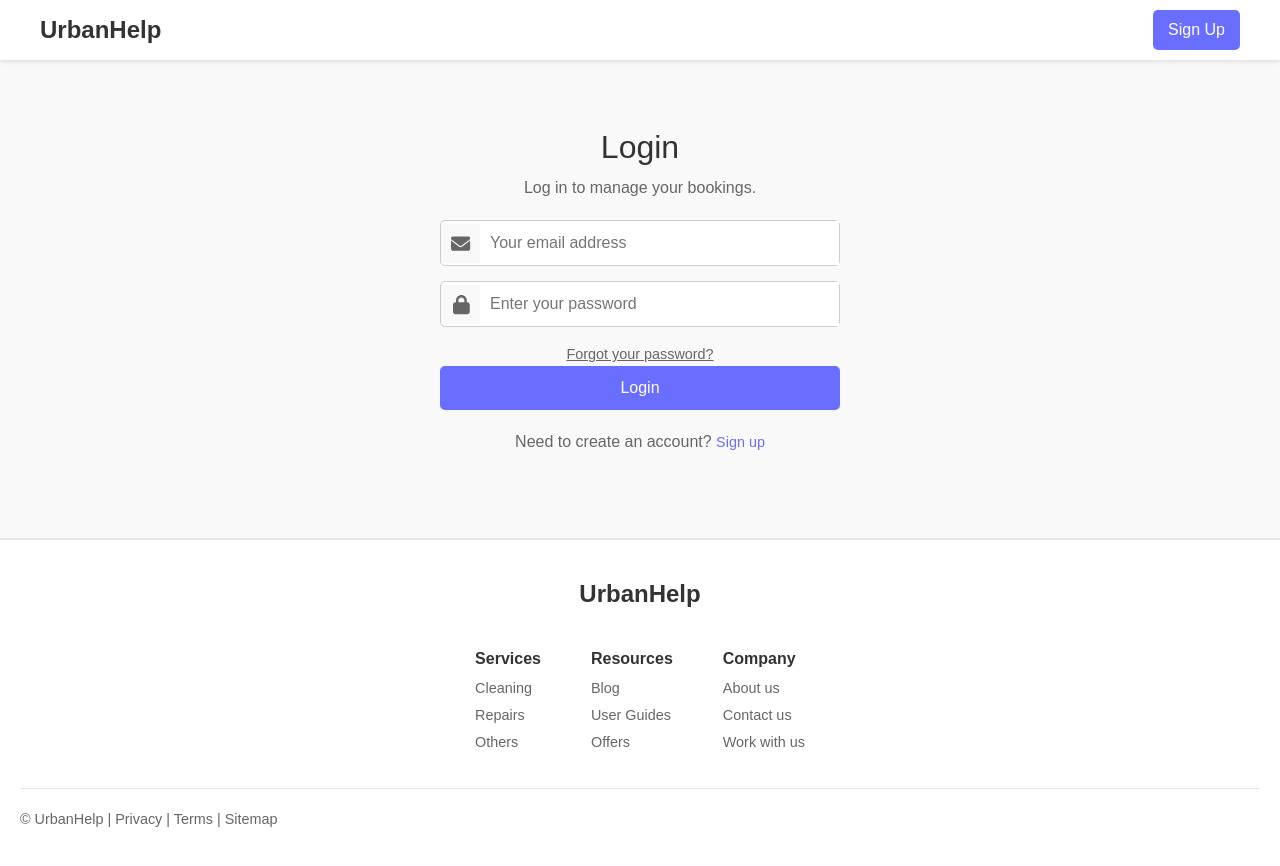
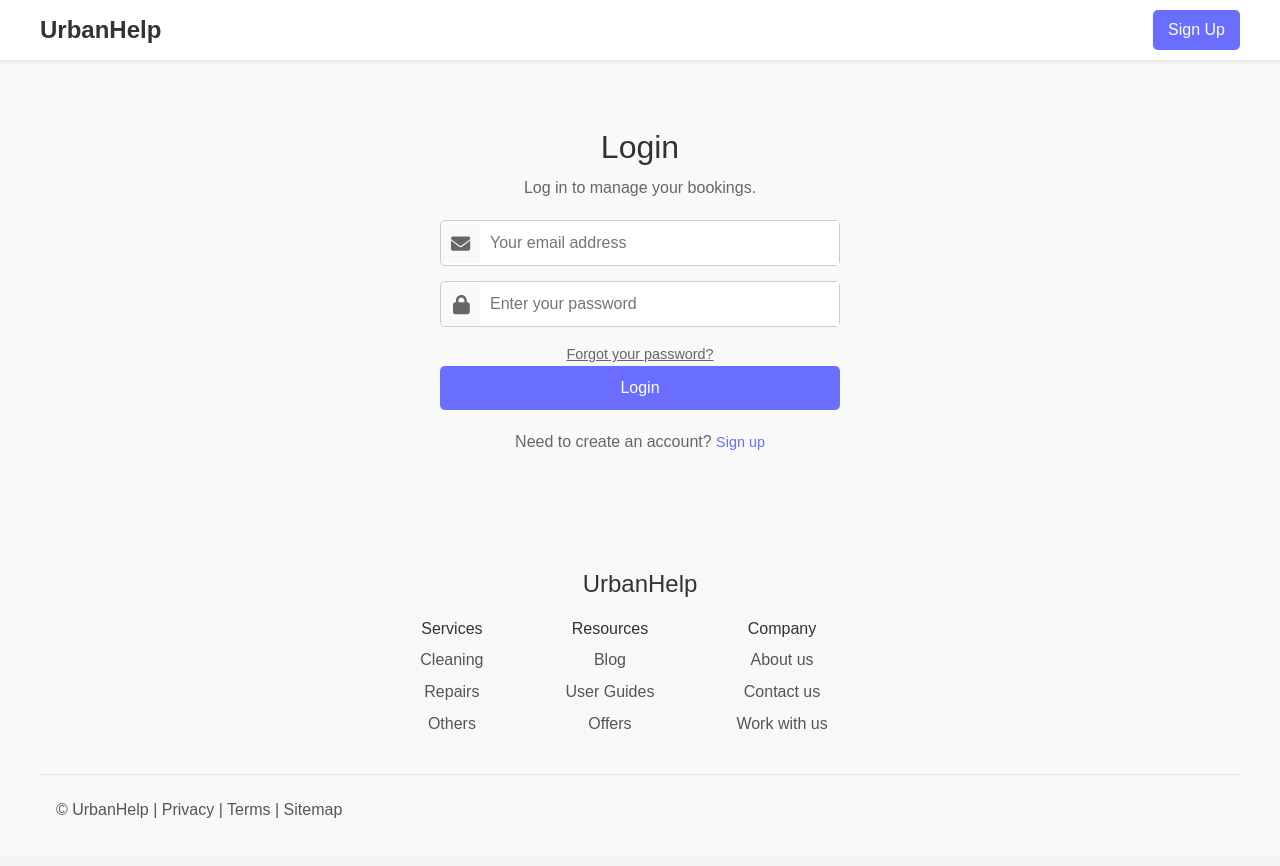
Before and after one commit to shailuu/Urbanhelp, a React (Create React App) app: page /login in a window 1280 px wide. Shown: the top 866 px of the page. Built offline with nearby package versions, Linux system fonts and the light colour scheme.

Commit message:
Contact Us Page

```diff
--- /dev/null
+++ b/src/pages/ContactUs/ContactUs.css
@@ -0,0 +1,78 @@
+.contact-us {
+    font-family: 'Arial', sans-serif;
+    padding-top: 5rem; /* Add spacing at the top */
+}
+
+.container {
+    max-width: 1200px;
+    margin: 0 auto;
+    padding: 3rem;
+    margin-bottom: 5rem; /* Add margin at the bottom */
+}
+
+header {
+    text-align: center;
+    margin-bottom: 2rem;
+}
+
+header h1 {
+    font-size: 2rem;
+    font-weight: bold;
+    margin-bottom: 1rem;
+    text-transform: uppercase;
+    color: #333;
+}
+
+header p {
+    font-size: 1rem;
+    color: #555;
+}
+
+.section {
+    margin-bottom: 2rem;
+}
+
+.section h2 {
+    font-size: 1.5rem;
+    margin-bottom: 1rem;
+    color: #555;
+}
+
+.form-group {
+    margin-bottom: 1rem;
+}
+
+.form-group label {
+    display: block;
+    margin-bottom: 0.5rem;
+    color: #333;
+}
+
+.form-group input,
+.form-group textarea {
+    width: 100%;
+    padding: 0.75rem;
+    font-size: 1rem;
+    border: 1px solid #ccc;
+    border-radius: 3px;
+}
+
+.form-group textarea {
+    height: 150px;
+    resize: vertical;
+}
+
+.contact-us-btn {
+    padding: 0.75rem 1.5rem;
+    font-size: 1rem;
+    color: #fff;
+    background-color: #6a6eff;
+    border: none;
+    border-radius: 3px;
+    cursor: pointer;
+    transition: background-color 0.3s ease;
+}
+
+.contact-us-btn:hover {
+    background-color: #333;
+}
--- /dev/null
+++ b/src/pages/ContactUs/ContactUs.js
@@ -0,0 +1,50 @@
+import React from 'react';
+import './ContactUs.css';
+import Footer from '../Shared/Footer';
+import Header from '../Shared/Header';
+
+function ContactUs() {
+  return (
+    <div className='contact-us'>
+      <Header />
+      <div className="container">
+        <header>
+          <h1>Contact Us</h1>
+          <p>Please fill out the form below to get in touch with us. We look forward to hearing from you!</p>
+        </header>
+        <form>
+          <div className="section">
+            <h2>Contact Information</h2>
+            <div className="form-group">
+              <label htmlFor="name">Name</label>
+              <input type="text" id="name" placeholder="John Doe" />
+            </div>
+            <div className="form-group">
+              <label htmlFor="email">Email</label>
+              <input type="email" id="email" placeholder="Email address" />
+            </div>
+            <div className="form-group">
+              <label htmlFor="phone">Phone Number</label>
+              <input type="tel" id="phone" placeholder="(123) 456 - 7890" />
+            </div>
+          </div>
+          <div className="section">
+            <h2>Message</h2>
+            <div className="form-group">
+              <label htmlFor="subject">Subject</label>
+              <input type="text" id="subject" placeholder="Subject" />
+            </div>
+            <div className="form-group">
+              <label htmlFor="message">Message</label>
+              <textarea id="message" placeholder="Type your message here..."></textarea>
+            </div>
+          </div>
+          <button className='contact-us-btn' type="submit">Send Message</button>
+        </form>
+      </div>
+      <Footer />
+    </div>
+  );
+}
+
+export default ContactUs;
--- a/src/pages/Shared/Footer.css
+++ b/src/pages/Shared/Footer.css
@@ -1,86 +1,73 @@
 .footer {
-    background-color: #fff;
-    text-align: center;
-    padding: 40px 20px;
-    border-top: 2px solid #e6e6e6;
+  background-color: #f8f8f8;
+  padding: 2rem 0;
 }
 
 .footer-content {
   display: flex;
-    flex-direction: column;
-    align-items: center;
-    gap: 20px;
-  }
-
-  .footer-logo {
-    display: flex;
-    flex-direction: column;
-    align-items: center;
-    gap: 5px;
-  }
-
-  .footer-logo img {
-    height: 50px;
+  justify-content: space-between;
+  align-items: flex-start;
+  max-width: 1200px;
+  margin: 0 auto;
+  padding: 0 1rem;
 }
 
 .footer-logo h3 {
   font-size: 1.5rem;
-    font-weight: bold;
   color: #333;
 }
 
 .footer-columns {
   display: flex;
-    justify-content: center;
-    gap: 50px;
-    flex-wrap: wrap;
-    margin-top: 20px;
+  justify-content: space-between;
+  flex: 1;
 }
 
 .footer-column {
-    text-align: left;
+  margin-right: 2rem;
 }
 
 .footer-column h4 {
-    font-size: 1rem;
-    margin-bottom: 10px;
-    font-weight: bold;
+  font-size: 1.2rem;
+  margin-bottom: 1rem;
+  color: #333;
 }
 
-  .footer-column p {
-    font-size: 0.9rem;
-    margin: 5px 0;
-    color: #666;
+.footer-column a {
+  display: block;
+  margin-bottom: 0.5rem;
+  color: #555;
+  text-decoration: none;
+  transition: color 0.3s ease;
+}
+
+.footer-column a:hover {
+  color: #333;
 }
 
 .footer-bottom {
   display: flex;
   justify-content: space-between;
   align-items: center;
-    flex-wrap: wrap;
-    gap: 10px;
-    margin-top: 30px;
-    border-top: 1px solid #e6e6e6;
-    padding-top: 20px;
+  max-width: 1200px;
+  margin: 2rem auto 0;
+  padding: 0 1rem;
+  border-top: 1px solid #ccc;
+  padding-top: 1rem;
 }
 
 .footer-bottom p {
-    font-size: 0.9rem;
-    color: #666;
-  }
-
-  .footer-social {
-    display: flex;
-    gap: 10px;
+  margin: 0;
+  color: #555;
 }
 
 .footer-social i {
-    font-size: 1.2rem;
-    color: #666;
+  margin-left: 1rem;
+  color: #555;
   cursor: pointer;
-    transition: color 0.3s;
+  transition: color 0.3s ease;
 }
 
 .footer-social i:hover {
-    color: #1d3bcf;
+  color: #333;
 }
--- a/src/pages/Shared/Footer.js
+++ b/src/pages/Shared/Footer.js
@@ -1,4 +1,5 @@
 import React from 'react';
+import { NavLink } from 'react-router-dom';
 import './Footer.css';
 
 function Footer() {
@@ -12,21 +13,21 @@ function Footer() {
         <div className="footer-columns">
           <div className="footer-column">
             <h4>Services</h4>
-            <p>Cleaning</p>
-            <p>Repairs</p>
-            <p>Others</p>
+            <NavLink to="/services">Cleaning</NavLink>
+            <NavLink to="/services">Repairs</NavLink>
+            <NavLink to="/services">Others</NavLink>
           </div>
           <div className="footer-column">
             <h4>Resources</h4>
-            <p>Blog</p>
-            <p>User Guides</p>
-            <p>Offers</p>
+            <NavLink to="/blog">Blog</NavLink>
+            <NavLink to="/user-guides">User Guides</NavLink>
+            <NavLink to="/offers">Offers</NavLink>
           </div>
           <div className="footer-column">
             <h4>Company</h4>
-            <p>About us</p>
-            <p>Contact us</p>
-            <p>Work with us</p>
+            <NavLink to="/aboutus">About us</NavLink>
+            <NavLink to="/contactus">Contact us</NavLink>
+            <NavLink to="/workwithus">Work with us</NavLink>
           </div>
         </div>
       </div>
--- a/src/routes/Routes.js
+++ b/src/routes/Routes.js
@@ -6,6 +6,7 @@ import Signup from '../pages/Signup/Signup';
 import Workwithus from '../pages/Workwithus/Workwithus';
 import Services from '../pages/Services/Services'
 import AboutUs from '../pages/AboutUs/AboutUs';
+import ContactUs from '../pages/ContactUs/ContactUs';
 
 function AppRoutes() {
   return (
@@ -17,6 +18,7 @@ function AppRoutes() {
         <Route path="/workwithus" element={<Workwithus />} />
         <Route path="/services" element={<Services />} />
         <Route path="/aboutus" element={<AboutUs />} />
+        <Route path="/contactus" element={<ContactUs />} />
       </Routes>
     </Router>
   );
```
Lines whose indentation alone changed are shown as unchanged.
